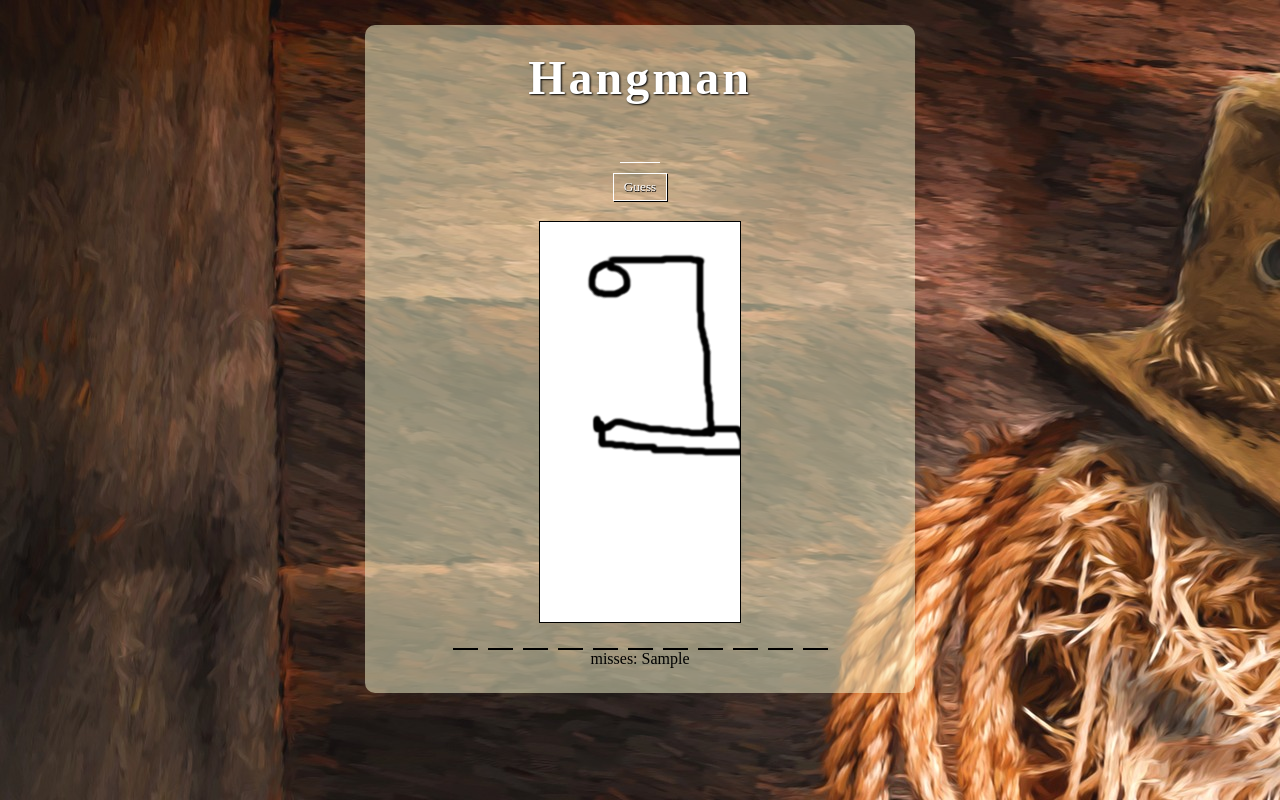
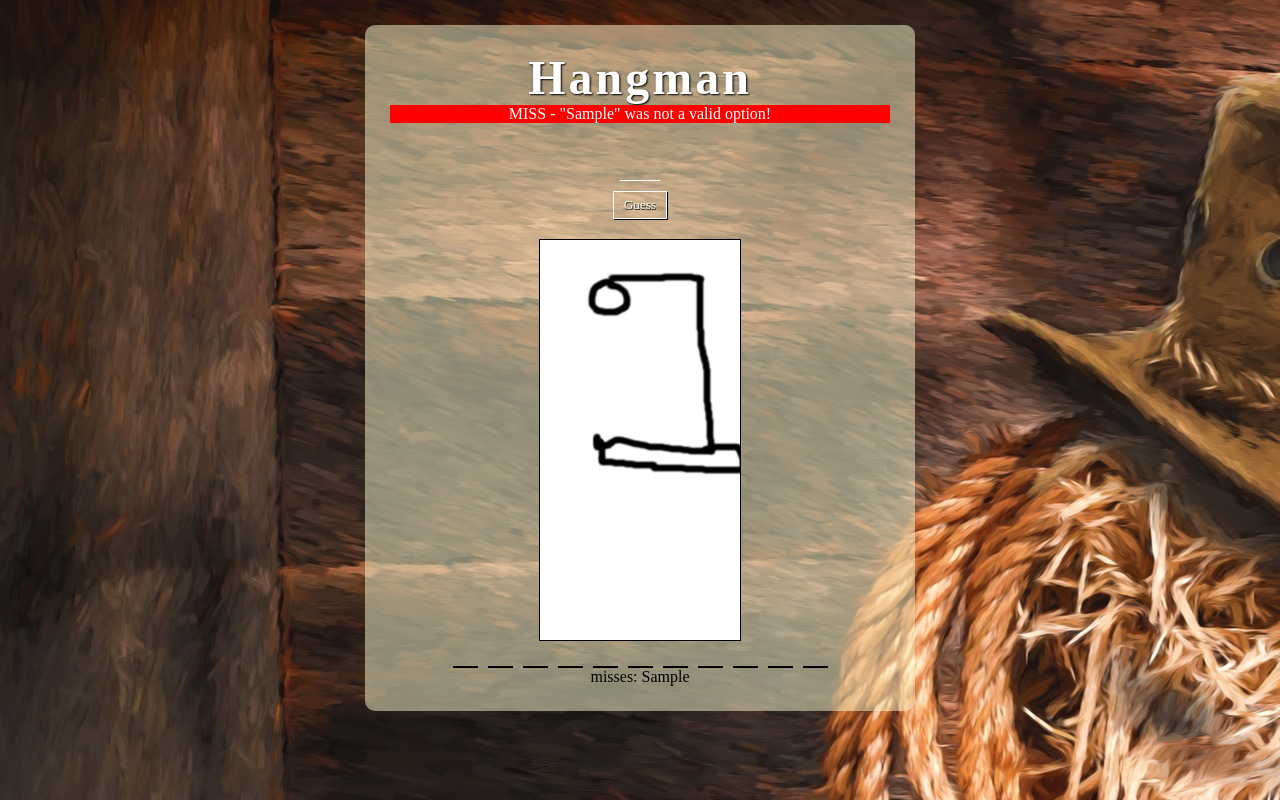
Before and after one commit to jacobdlewis/hangman, a React (Create React App) app: page / in a window 1280 px wide. Both pictures are taken after typing "Sample" into the empty fields and a click on the button "Guess". Built offline with nearby package versions, Linux system fonts and the light colour scheme; the HTML template or start-up script is replaced by a standard one.

Commit message:
Added messaging for successfull guesses and missed attempts.

```diff
--- a/src/components/game/Game.jsx
+++ b/src/components/game/Game.jsx
@@ -2,6 +2,7 @@ import React from 'react';
 import './Game.css';
 import Gallows from '../gallows/Gallows';
 import Guess from '../guess/Guess';
+import Message from '../message/Message';
 import Word from '../word/Word';
 import words from '../../data/words';
 
@@ -16,6 +17,10 @@ class Game extends React.Component {
       }
     });
     this.state = {
+      message: {
+        body: undefined,
+        type: undefined
+      },
       misses: [],
       letters: this.letters
     };
@@ -27,7 +32,6 @@ class Game extends React.Component {
     const lettersList = this.state.letters.map((letter) => (letter.letter));
     const guessInLettersList = lettersList.find((letter) => (letter === guess));
     if (guessInLettersList) {
-      console.log('in here');
       const updatedLetters = this.state.letters.map((letter) => {
         if (letter.guessedCorrectly) {
           return letter;
@@ -38,8 +42,11 @@ class Game extends React.Component {
           }
         }
       });
-      console.log('updatedLetters', updatedLetters);
       this.setState({
+        message: {
+          body: `HIT - "${guess} was one of the letters!`,
+          type: 'success'
+        },
         letters: updatedLetters
       });
     } else {
@@ -49,6 +56,10 @@ class Game extends React.Component {
 
   updateMisses(guess) {
     this.setState({
+      message: {
+        body: `MISS - "${guess}" was not a valid option!`,
+        type: 'error'
+      },
       misses: this.state.misses.concat(guess)
     })
   }
@@ -57,6 +68,7 @@ class Game extends React.Component {
     return (
       <div className="game">
         <h1 className="game-title">Hangman</h1>
+        <Message message={this.state.message} />
         <Guess evaluateGuess={this.evaluateGuess} />
         <Gallows misses={this.state.misses.length} />
         <Word letters={this.state.letters} />
--- /dev/null
+++ b/src/components/message/Message.css
@@ -0,0 +1,18 @@
+
+.message-error {
+  background-color: red;
+  color: white;
+  font-family: 'Rye', 'cursive';
+}
+
+.message-warning {
+  background-color: yellow;
+  color: white;
+  font-family: 'Rye', 'cursive';
+}
+
+.message-success {
+  background-color: green;
+  color: white;
+  font-family: 'Rye', 'cursive';
+}
--- /dev/null
+++ b/src/components/message/Message.jsx
@@ -0,0 +1,17 @@
+import React from 'react';
+import "./Message.css";
+
+const Message = ({message}) => {
+  if (message.type && message.body) {
+    return (
+      <div className={`message-${message.type}`}>
+        {message.body}
+      </div>
+    );
+  } else {
+    return null;
+  }
+
+}
+
+export default Message;
```
